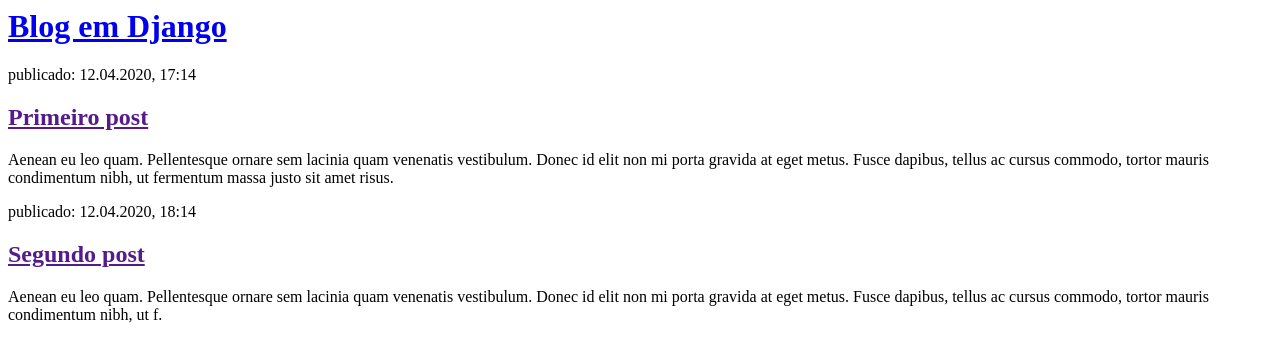
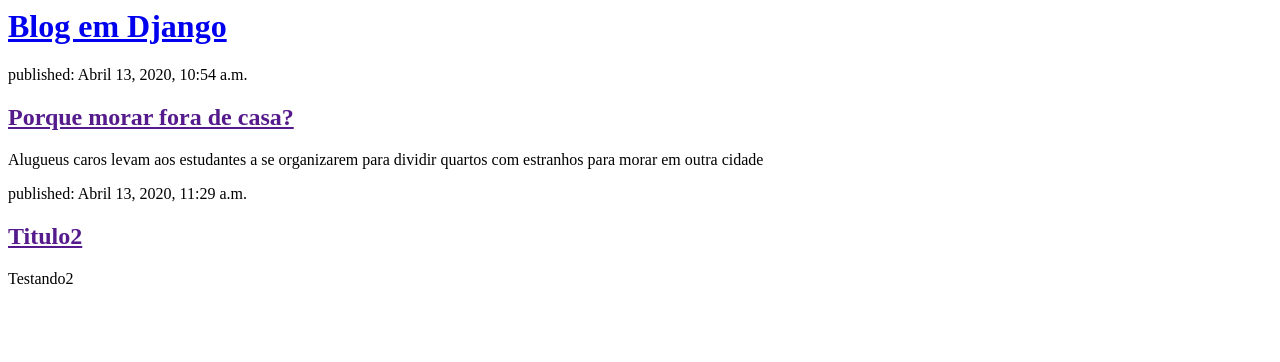
Before and after one commit to brunozn/blog, a Django app: page / in a window 1280 px wide. Shown: the top 362 px of the page. Run offline with Django 3.2, Linux system fonts and the light colour scheme; data comes from the database, SQL or seed files in the repository; both versions use the stored data as it was after the commit.

Commit message:
Criação de novos posts via shell

```diff
--- a/blog/templates/blog/post_list.html
+++ b/blog/templates/blog/post_list.html
@@ -7,16 +7,13 @@
             <h1><a href="/">Blog em Django</a></h1>
         </div>
 
-        <div>
-            <p>publicado: 12.04.2020, 17:14</p>
-            <h2><a href="">Primeiro post</a></h2>
-            <p>Aenean eu leo quam. Pellentesque ornare sem lacinia quam venenatis vestibulum. Donec id elit non mi porta gravida at eget metus. Fusce dapibus, tellus ac cursus commodo, tortor mauris condimentum nibh, ut fermentum massa justo sit amet risus.</p>
-        </div>
+        {% for post in posts %}
+            <div>
+                <p>published: {{ post.published_date }}</p>
+                <h2><a href="">{{ post.title }}</a></h2>
+                <p>{{ post.text|linebreaksbr }}</p>
+            </div>
+        {% endfor %}
 
-        <div>
-            <p>publicado: 12.04.2020, 18:14</p>
-            <h2><a href="">Segundo post</a></h2>
-            <p>Aenean eu leo quam. Pellentesque ornare sem lacinia quam venenatis vestibulum. Donec id elit non mi porta gravida at eget metus. Fusce dapibus, tellus ac cursus commodo, tortor mauris condimentum nibh, ut f.</p>
-        </div>
     </body>
 </html>
--- a/blog/views.py
+++ b/blog/views.py
@@ -1,6 +1,9 @@
 from django.shortcuts import render
+from .models import Post
+from django.utils import timezone
 
 
 # Create your views here.
 def post_list(request):
-    return render(request, 'blog/post_list.html', {})
+    posts = Post.objects.filter(published_date__lte=timezone.now()).order_by('published_date')
+    return render(request, 'blog/post_list.html', {'posts': posts})
```
Also changed, not shown: db.sqlite3.
